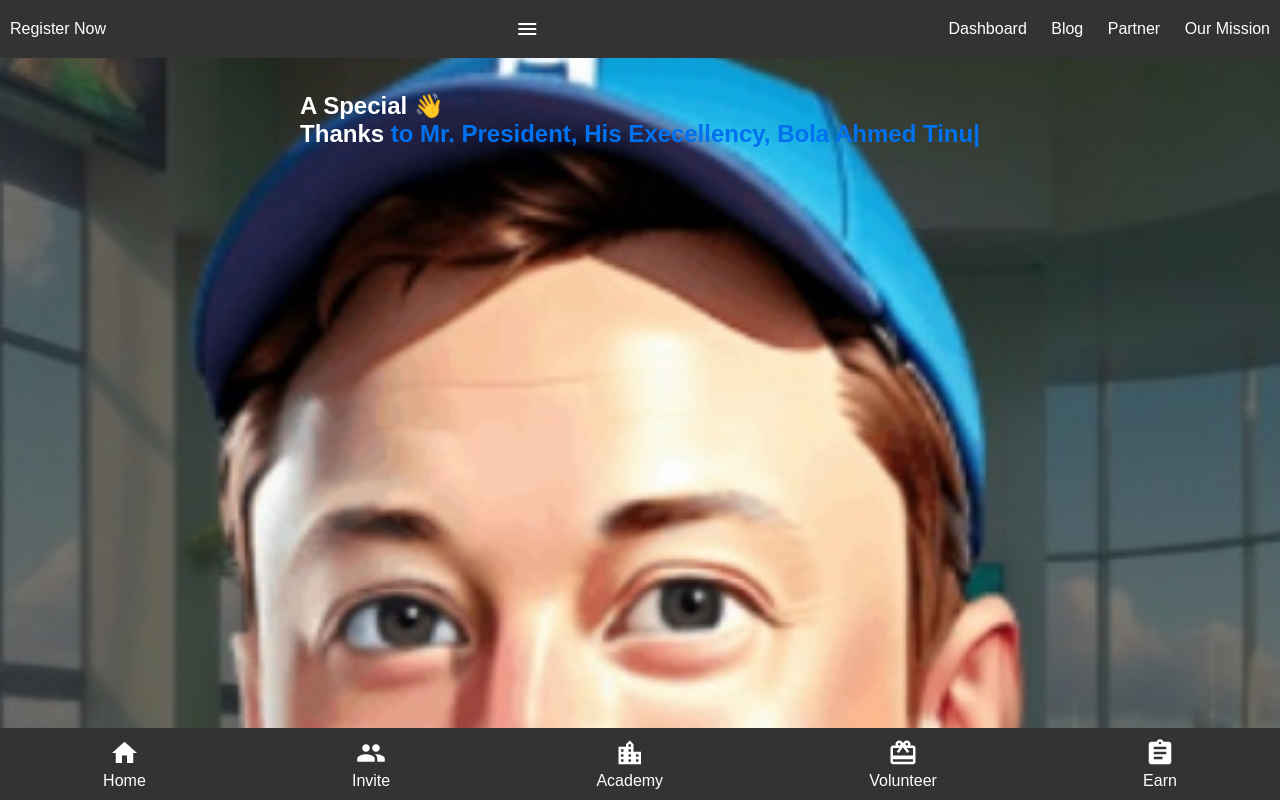
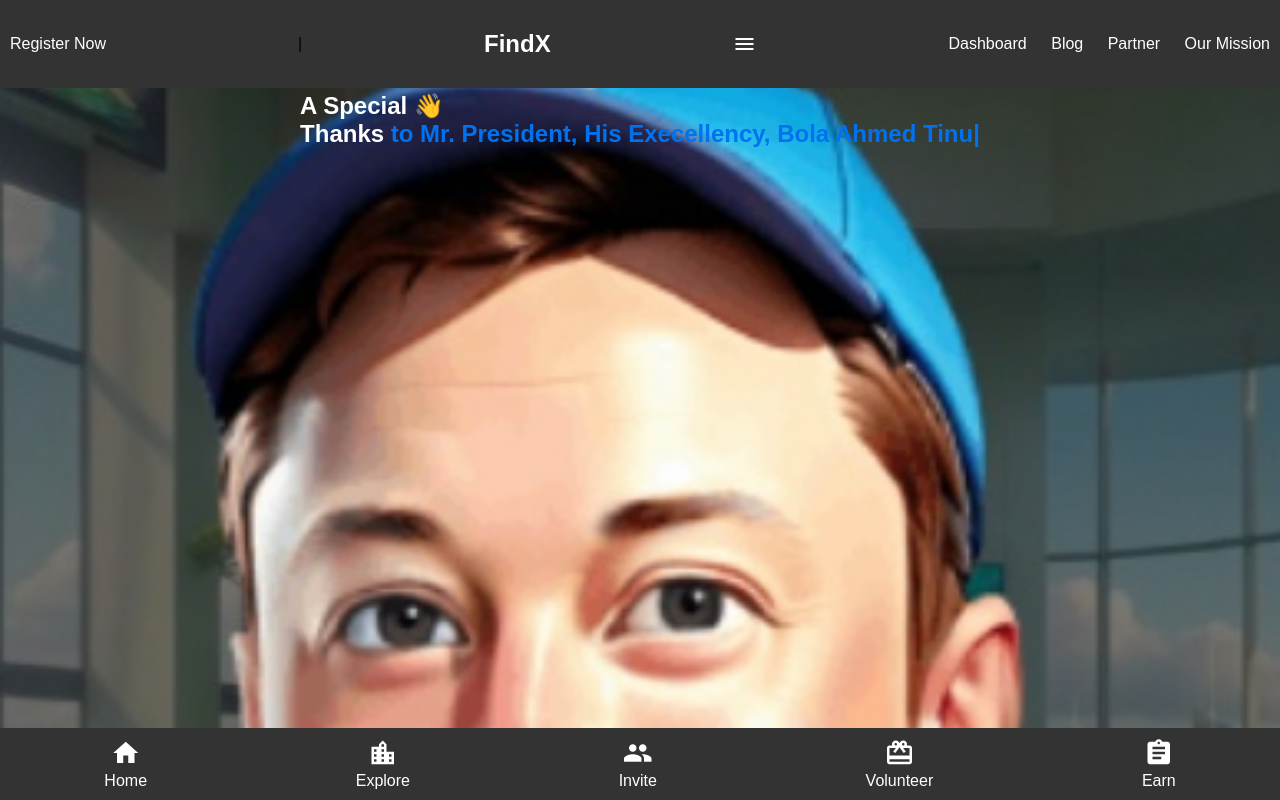
Before and after one commit to obedson/3MTT_Project, a plain HTML site: page index.html in a window 1280 px wide. Drawn offline with nearby package versions, Linux system fonts and the light colour scheme.

Commit message:
Final Update index.html

```diff
--- a/index.html
+++ b/index.html
@@ -3,7 +3,7 @@
 <head>
     <meta charset="UTF-8">
     <meta name="viewport" content="width=device-width, initial-scale=1.0">
-    <title>UI Example</title>
+    <title>FindX</title>
     <style>
         @import url('https://fonts.googleapis.com/icon?family=Material+Icons');
         @import url('https://cdnjs.cloudflare.com/ajax/libs/animate.css/4.1.1/animate.min.css');
@@ -33,7 +33,7 @@
 
         body {
             font-family: Arial, sans-serif;
-            background-image: url('./assets/images/musk.jpg'); /* Use your background image */
+            background-image: url('/assets/images/musk.jpg'); /* Use your background image */
             background-size: cover;
             margin: 0;
             display: flex;
@@ -62,6 +62,9 @@
             position: fixed;
             top: 0;
             z-index: 1000;
+        }
+        .header-navbar h2 {
+            color: white;
         }
         .header-navbar a {
             color: white;
@@ -174,8 +177,8 @@
 </head>
 <body>
     <div class="header-navbar">
-        <a href="Register.html">Register Now</a>
-
+        <a href="Register.html">Register Now</a> |
+        <h2>FindX</h2>
         <span class="material-icons menu">menu</span>
         <span class="material-icons close">close</span>
         <nav>
@@ -206,18 +209,24 @@
             </a>
         </div>
         <div>
+
+            <a href="Explore.html">
+            <span class="material-icons">location_city</span>
+            <div>Explore </div>
+            </a>
+        </div>
+        <div>
           <a href="Invite.html">
             <span class="material-icons">group</span>
             <div>Invite</div>
             </a>
         </div>
+
         <div>
-            <span class="material-icons">location_city</span>
-            <div>Academy </div>
-        </div>
-        <div>
+          <a href="Activity.html">
             <span class="material-icons">card_giftcard</span>
             <div>Volunteer</div>
+            </a>
         </div>
         <div>
             <a href="quests.html">
```
